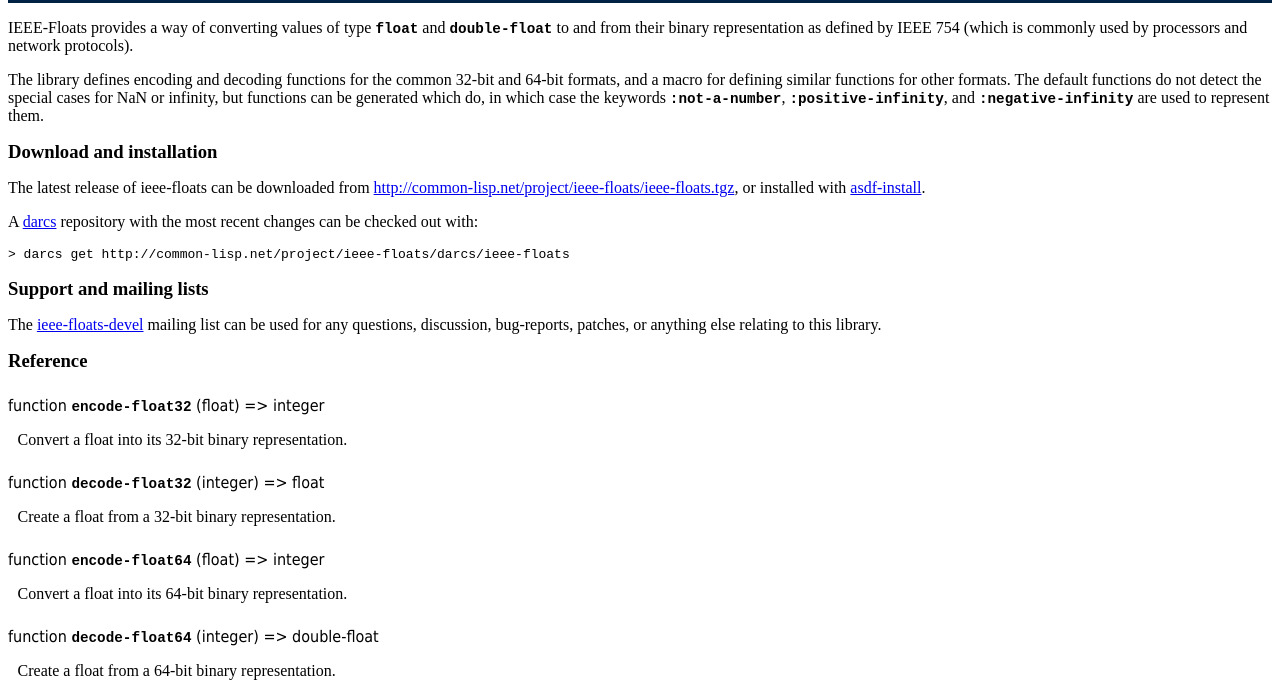
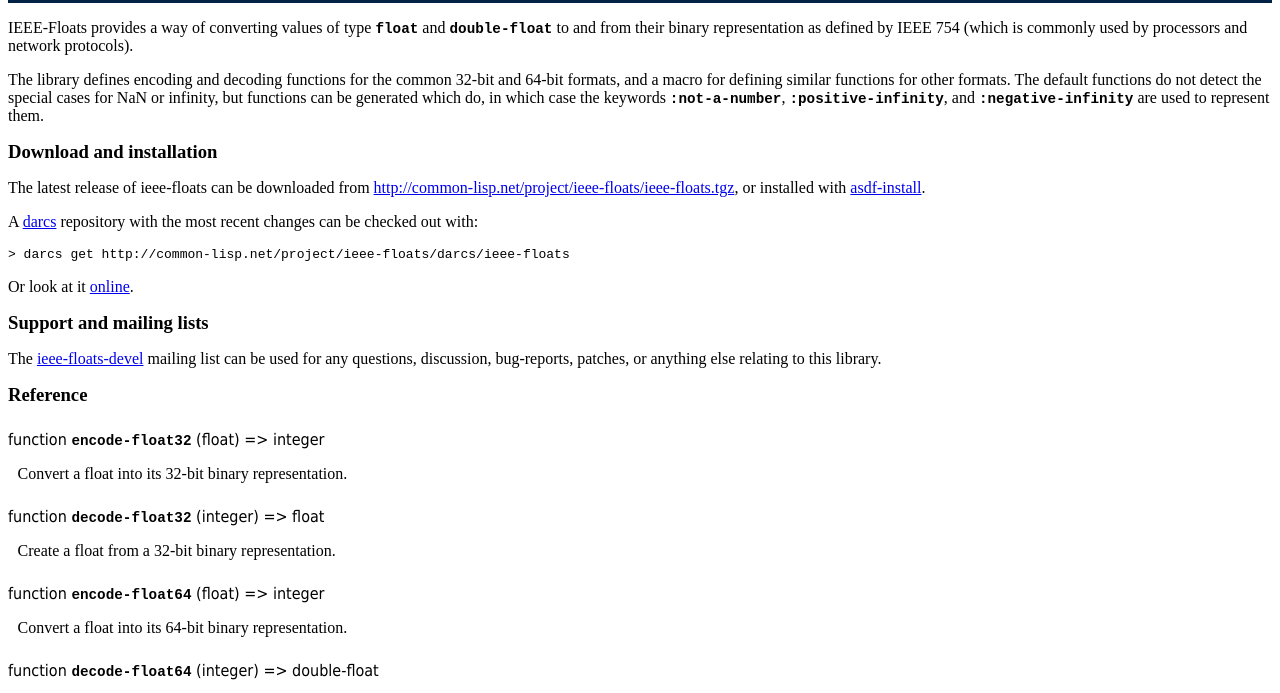
Before and after one commit to marijnh/ieee-floats, a plain HTML site: page doc/index.html in a window 1280 px wide. Shown: the part 102-795 px from the top of the page. Drawn offline with Linux system fonts and the light colour scheme.

Commit message:
add darcsweb link to doc
darcs-hash:20061214043419-ac2de-3410812b38f5a726cc2866819826e34772338229.gz

```diff
--- a/doc/index.html
+++ b/doc/index.html
@@ -36,6 +36,9 @@ href="http://www.cliki.net/ASDF-Install">asdf-install</a>.</p>
 <p>A <a href="http://www.darcs.net/">darcs</a> repository with the most recent changes can be checked out with:</p>
 
 <pre>&gt; darcs get http://common-lisp.net/project/ieee-floats/darcs/ieee-floats</pre>
+
+<p>Or look at it <a
+href="http://common-lisp.net/cgi-bin/darcsweb/darcsweb.cgi?r=ieee-floats-ieee-floats;a=summary">online</a>.</p>
 
 <h2>Support and mailing lists</h2>
 
```
